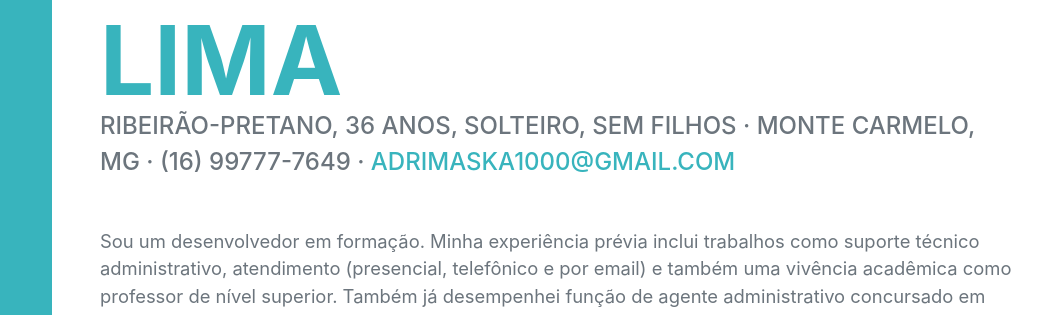
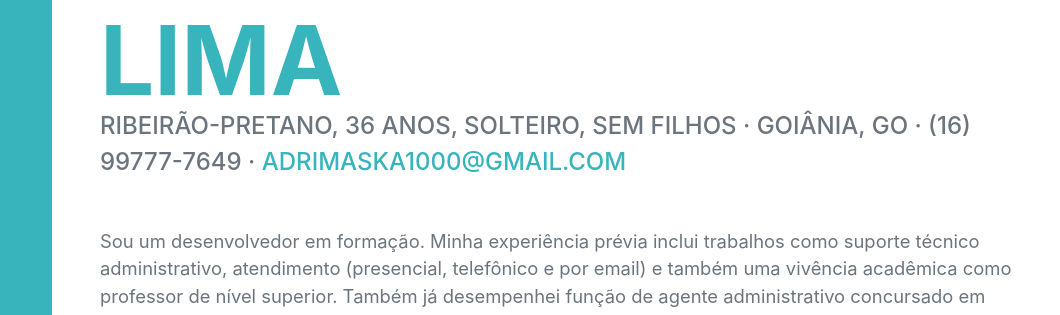
Before and after one commit to adrilimask/curriculo, a plain HTML site: page index.html in a window 1280 px wide. Shown: the part 269-584 px from the top of the page, 220-1280 px from the left. Drawn offline with nearby package versions, Linux system fonts and the light colour scheme; a web font is replaced by a local one.

Commit message:
Alteração de cidade

```diff
--- a/index.html
+++ b/index.html
@@ -42,7 +42,7 @@
                         <span class="text-primary">Adriano Mascarenhas Lima</span>
                     </h1>
                     <div class="subheading mb-5">
-                        Ribeirão-pretano, 36 anos, solteiro, sem filhos · Monte Carmelo, MG · (16) 99777-7649 ·
+                        Ribeirão-pretano, 36 anos, solteiro, sem filhos · Goiânia, GO · (16) 99777-7649 ·
                         <a href="mailto:adrimaska1000@gmail.com">adrimaska1000@gmail.com</a>
                     </div>
                     <p class="lead mb-5">Sou um desenvolvedor em formação. Minha experiência prévia inclui trabalhos como suporte técnico administrativo, atendimento (presencial, telefônico e por email) e também uma vivência acadêmica como professor de nível superior. Também já desempenhei função de agente administrativo concursado em dois órgãos públicos.</p>
```
